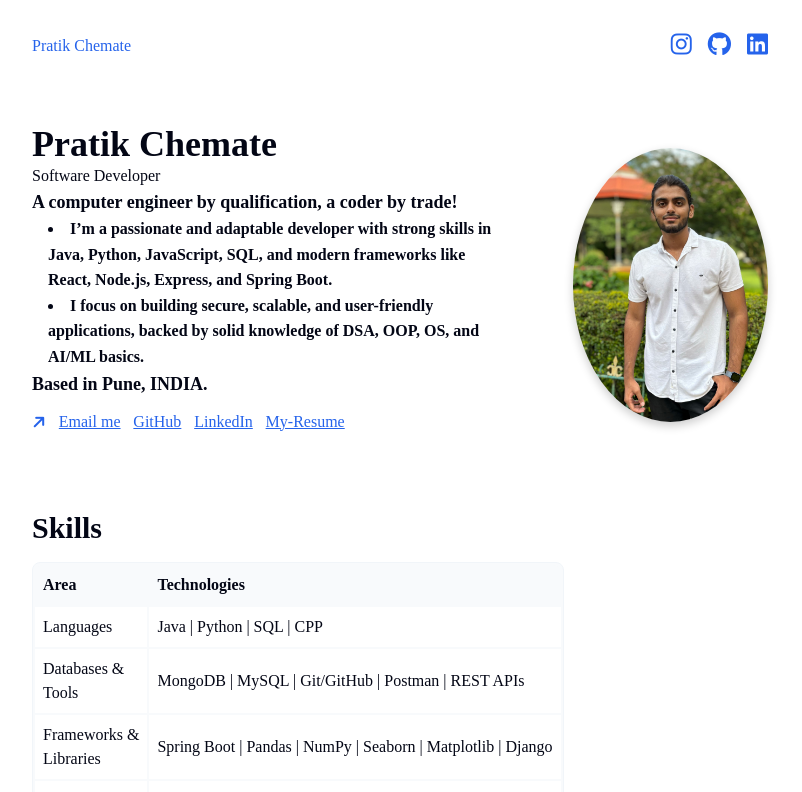
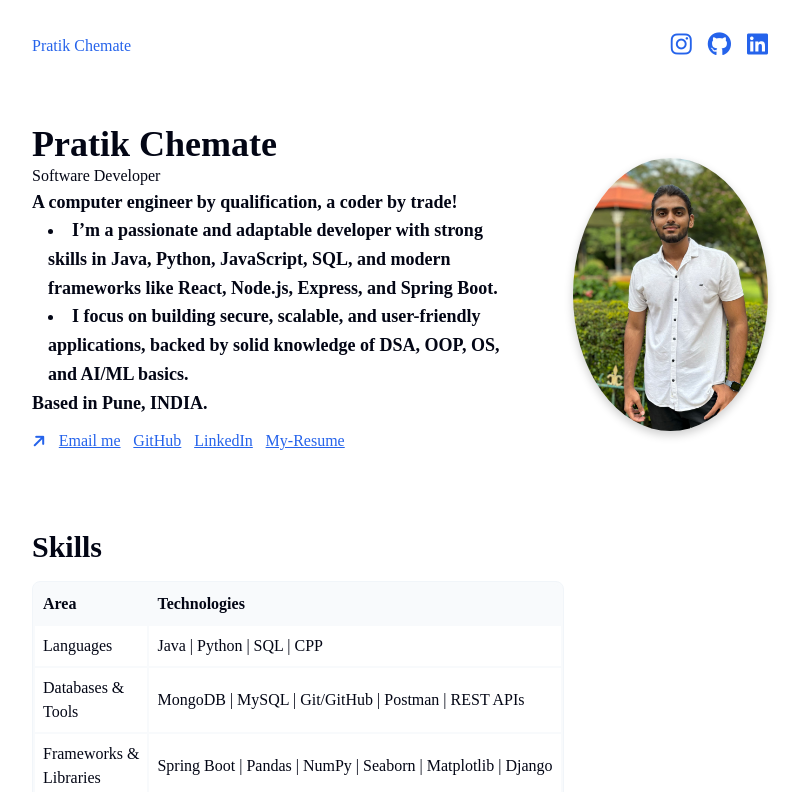
Before and after one commit to pratikchemate/portfolio1, a React (Vite) app: page / in a window 1280 px wide. Shown: the top 792 px of the page, without its empty margins (240-1042 px from the left). Built offline with nearby package versions, Linux system fonts and the light colour scheme; a web font is replaced by a local one.

Commit message:
Update App.jsx

```diff
--- a/src/App.jsx
+++ b/src/App.jsx
@@ -63,12 +63,12 @@ function App() {
               <div className="intro-description">
                 <h5>
                   A computer engineer by qualification, a coder by trade! <br />
-                  <h6>
+                  <p>
                     <ul>
                  <li> I’m a passionate and adaptable developer with strong skills in Java, Python, JavaScript, SQL, and modern frameworks like React, Node.js, Express, and Spring Boot.</li>
 <li>I focus on building secure, scalable, and user-friendly applications, backed by solid knowledge of DSA, OOP, OS, and AI/ML basics.</li>
 </ul>
-                  </h6>
+                  </p>
                   Based in Pune, INDIA.
                 </h5>
               </div>
```
